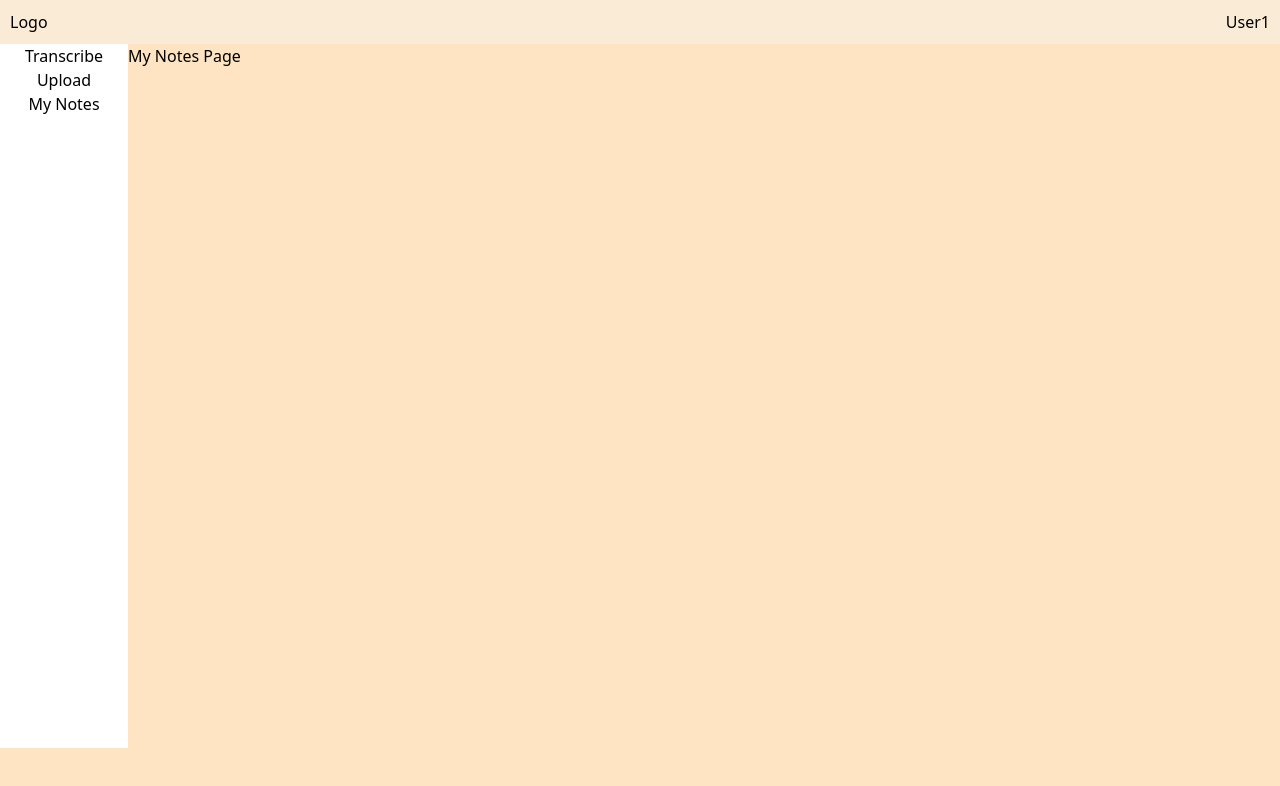
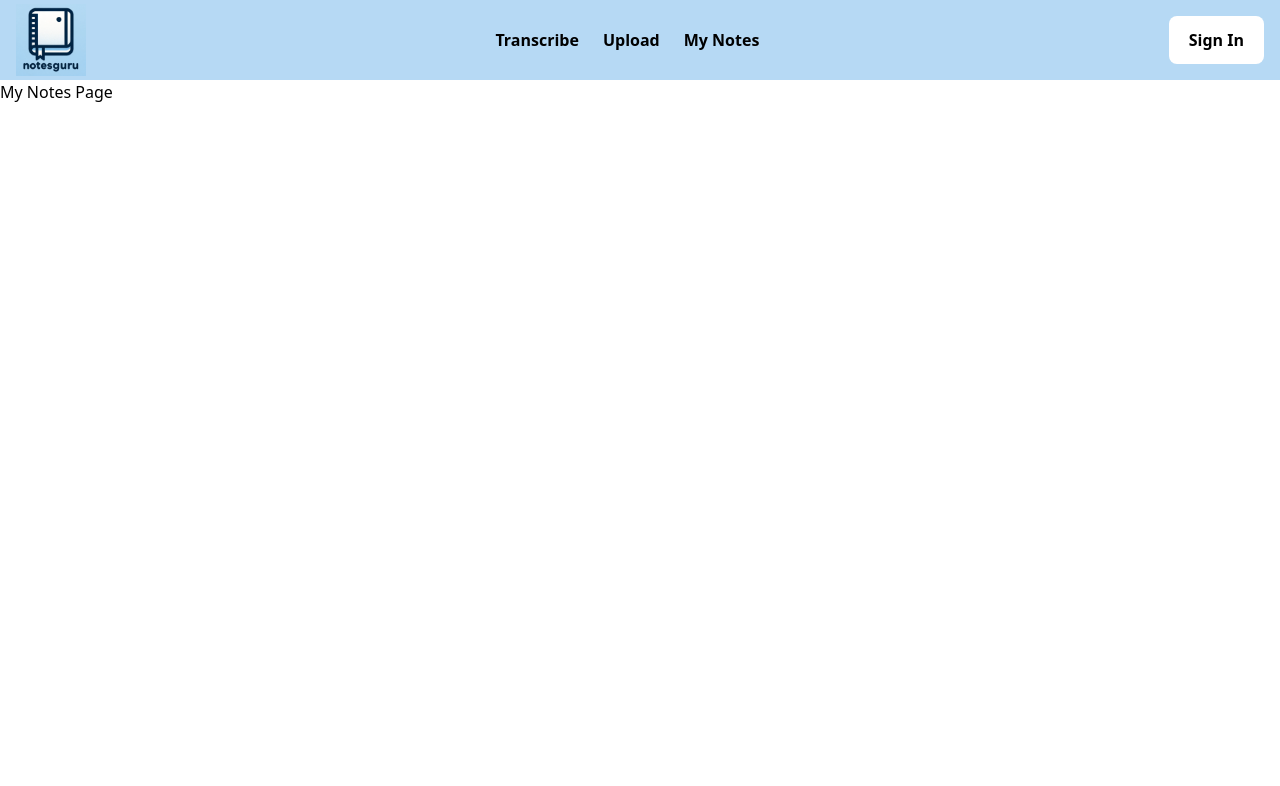
Before and after one commit to aaronshar/gpt-note-app, a Next.js app in the folder frontend/: page /myNotesPage in a window 1280 px wide. Shown: the top 786 px of the page. Built offline with nearby package versions, Linux system fonts and the light colour scheme.

Commit message:
Updated navigation bar and menu and logo design and theme

```diff
--- a/frontend/pages/_document.tsx
+++ b/frontend/pages/_document.tsx
@@ -1,10 +1,15 @@
+import Navigation from "./navigation/navbar";
 import { Html, Head, Main, NextScript } from "next/document";
 
 export default function Document() {
   return (
     <Html lang="en">
       <Head />
+      <Navigation toggle={function (): void {
+          throw new Error("Function not implemented.");
+        } }/>
       <body>
+
         <Main />
         <NextScript />
       </body>
--- a/frontend/pages/index.tsx
+++ b/frontend/pages/index.tsx
@@ -1,21 +1,20 @@
-import Link from 'next/link';
+/*
+* Spring 2024 project
+* Author: @positive235 (https://github.com/positive235)
+* Reference:
+ - NextJS Docs(https://nextjs.org/docs)
+*/
+
+
 import React, { useEffect, useState } from 'react'
 
 function index() {
   return (
-    <><div className="logo-usermenu">
-      <div className="logo"><Link href="/">Logo</Link></div>
-      <div className="usermenu"><Link href="/userPage">User1</Link></div>
-    </div>
+    <>
     <div className="main">
-    <div className="main-menu">
-        <div className="transcribe"><Link href="/">Transcribe</Link></div>
-        <div className="upload"><Link href="/uploadPage">Upload</Link></div>
-        <div className="my-notes"><Link href="/myNotesPage">My Notes</Link></div>
-    </div>
-    <div className="transcribe-page">
-      <div className="trans-note">A note for transcription</div>
-    </div>
+      <div className="transcribe-page">
+        <div className="trans-note">A note for transcription</div>
+      </div>
     </div>
     </>
   );
--- a/frontend/pages/myNotesPage.tsx
+++ b/frontend/pages/myNotesPage.tsx
@@ -1,21 +1,20 @@
+/*
+* Spring 2024 project
+* Author: @positive235 (https://github.com/positive235)
+* Reference:
+ - NextJS Docs(https://nextjs.org/docs)
+*/
+
+
 import React from 'react'
-import Link from 'next/link';
 
 function myNotesPage() {
   return (
-    <><div className="logo-usermenu">
-      <div className="logo"><Link href="/">Logo</Link></div>
-      <div className="usermenu"><Link href="/userPage">User1</Link></div>
-    </div>
+    <>
     <div className="main">
-    <div className="main-menu">
-        <div className="transcribe"><Link href="/">Transcribe</Link></div>
-        <div className="upload"><Link href="/uploadPage">Upload</Link></div>
-        <div className="my-notes"><Link href="/myNotesPage">My Notes</Link></div>
-    </div>
-    <div className="my-notes-page">
-      My Notes Page
-    </div>
+      <div className="my-notes-page">
+        My Notes Page
+      </div>
     </div>
     </>
   )
--- /dev/null
+++ b/frontend/pages/navigation/index.tsx
@@ -0,0 +1,29 @@
+/*
+* Spring 2024 project
+* Author: @positive235 (https://github.com/positive235)
+* Reference:
+  - NextJS Docs(https://nextjs.org/docs)
+  - How to create a responsive navigation bar (https://medium.com/@a.pirus/how-to-create-a-responsive-navigation-bar-in-next-js-13-e5540789a017)
+*/
+
+
+"use client";
+import { useState } from "react";
+import Navbar from "./navbar";
+import Sidebar from "./sidebar";
+
+const Navigation = () => {
+  const [isOpen, setIsOpen] = useState(false);
+  const toggle = () => {
+    setIsOpen(!isOpen);
+  };
+
+  return (
+    <>
+      <Sidebar isOpen={isOpen} toggle={toggle} />
+      <Navbar toggle={toggle}/>
+    </>
+  );
+};
+
+export default Navigation;
--- /dev/null
+++ b/frontend/pages/navigation/navbar/Logo.tsx
@@ -0,0 +1,66 @@
+/*
+* Spring 2024 project
+* Author: @positive235 (https://github.com/positive235)
+* Reference:
+  - NextJS Docs(https://nextjs.org/docs)
+  - How to create a responsive navigation bar (https://medium.com/@a.pirus/how-to-create-a-responsive-navigation-bar-in-next-js-13-e5540789a017)
+*/
+
+"use client";
+import Image from "next/image";
+import { useEffect, useState } from "react";
+import Link from "next/link";
+import User from "./User";
+
+const Logo = () => {
+  // Update the size of the logo when the size of the screen changes
+  const [width, setWidth] = useState(0);
+
+  const updateWidth = () => {
+    const newWidth = window.innerWidth;
+    setWidth(newWidth);
+  };
+
+  useEffect(() => {
+    window.addEventListener("resize", updateWidth);
+    updateWidth();
+  }, []);
+
+  // Change between the logo and the button when the user scrolls
+  const [showButton, setShowButton] = useState(false);
+
+  const changeNavButton = () => {
+    if (window.scrollY >= 400 && window.innerWidth < 768) {
+      setShowButton(true);
+    } else {
+      setShowButton(false);
+    }
+  };
+
+  useEffect(() => {
+    window.addEventListener("scroll", changeNavButton);
+  }, []);
+
+  return (
+    <>
+      <Link href="/" style={{ display: showButton ? "none" : "block" }}>
+        <Image
+          src="/images/logo-notesguru.png"
+          alt="Logo-NotesGuru"
+          width={width < 1024 ? "70" : "170"}
+          height={width < 1024 ? "30" : "60"}
+          className="relative"
+        />
+      </Link>
+      <div
+        style={{
+          display: showButton ? "block" : "none",
+        }}
+      >
+        <User />
+      </div>
+    </>
+  );
+};
+
+export default Logo;
--- /dev/null
+++ b/frontend/pages/navigation/navbar/User.tsx
@@ -0,0 +1,15 @@
+/*
+* Spring 2024 project
+* Author: @positive235 (https://github.com/positive235)
+* Reference:
+  - NextJS Docs(https://nextjs.org/docs)
+  - How to create a responsive navigation bar (https://medium.com/@a.pirus/how-to-create-a-responsive-navigation-bar-in-next-js-13-e5540789a017)
+*/
+
+const User = () => {
+    return (
+      <button className="h-12 rounded-lg bg-white font-bold px-5">Sign In</button>
+
+    );
+  };
+  export default User;
--- /dev/null
+++ b/frontend/pages/navigation/navbar/index.tsx
@@ -0,0 +1,71 @@
+/*
+* Spring 2024 project
+* Author: @positive235 (https://github.com/positive235)
+* Reference:
+  - NextJS Docs(https://nextjs.org/docs)
+  - How to create a responsive navigation bar (https://medium.com/@a.pirus/how-to-create-a-responsive-navigation-bar-in-next-js-13-e5540789a017)
+*/
+
+import React, { useState } from "react";
+import Link from "next/link";
+import Logo from "./Logo";
+import User from "./User";
+import Sidebar from "../sidebar"
+
+const Navbar = ({ toggle }: { toggle: () => void }) => {
+  return (
+    <>
+      <div className="w-full h-20 navbar sticky top-0">
+        <div className="container mx-auto px-4 h-full">
+          <div className="flex justify-between items-center h-full">
+            <Logo />
+            <button
+              type="button"
+              className="inline-flex items-center md:hidden"
+              onClick={toggle}
+            >
+              <svg
+                xmlns="http://www.w3.org/2000/svg"
+                width="40"
+                height="40"
+                viewBox="0 0 24 24"
+                fill="none"
+                stroke="currentColor"
+                strokeWidth="2"
+                strokeLinecap="round"
+                strokeLinejoin="round"
+              >
+                <line x1="3" y1="12" x2="21" y2="12" />
+                <line x1="3" y1="6" x2="21" y2="6" />
+                <line x1="3" y1="18" x2="21" y2="18" />
+              </svg>
+            </button>
+            <Sidebar toggle={toggle}/>
+            <ul className="hidden md:flex gap-x-6 font-bold">
+              <li>
+                <Link href="/">
+                  <p>Transcribe</p>
+                </Link>
+              </li>
+              <li>
+                <Link href="/uploadPage">
+                  <p>Upload</p>
+                </Link>
+              </li>
+              <li>
+                <Link href="/myNotesPage">
+                  <p>My Notes</p>
+                </Link>
+              </li>
+            </ul>
+            <div className="hidden md:block">
+              <User />
+            </div>
+          </div>
+        </div>
+      </div>
+    </>
+  );
+};
+
+export default Navbar;
--- /dev/null
+++ b/frontend/pages/navigation/sidebar/index.tsx
@@ -0,0 +1,54 @@
+/*
+* Spring 2024 project
+* Author: @positive235 (https://github.com/positive235)
+* Reference:
+  - NextJS Docs(https://nextjs.org/docs)
+  - How to create a responsive navigation bar (https://medium.com/@a.pirus/how-to-create-a-responsive-navigation-bar-in-next-js-13-e5540789a017)
+*/
+
+
+import Link from "next/link";
+
+const Sidebar = ({
+    isOpen,
+    toggle,
+  }: {
+    isOpen: boolean;
+    toggle: () => void;
+  }): JSX.Element => {
+    return (
+      <>
+        <div
+          className="sidebar-container fixed w-full h-full overflow-hidden justify-center bg-white grid pt-[120px] left-0 z-10"
+          style={{
+            opacity: `${isOpen ? "1" : "0"}`,
+            top: ` ${isOpen ? "0" : "-100%"}`,
+          }}
+        >
+          <button className="absolute right-0 p-5" onClick={toggle}>
+          {/* Close icon */}
+            <svg xmlns="http://www.w3.org/2000/svg" width="48" height="48" viewBox="0 0 24 24">
+              <path
+                fill="currentColor"
+                d="M19 6.41L17.59 5L12 10.59L6.41 5L5 6.41L10.59 12L5 17.59L6.41 19L12 13.41L17.59 19L19 17.59L13.41 12L19 6.41Z"
+              />
+            </svg>
+          </button>
+
+          <ul className="sidebar-nav text-center leading-relaxed text-xl">
+            <li>
+              <Link href="/" onClick={(e) => { e.preventDefault(); toggle(); }}><p>Transcribe</p></Link>
+            </li>
+            <li>
+              <Link href="/uploadPage" onClick={(e) => { e.preventDefault(); toggle(); }}><p>Upload</p></Link>
+            </li>
+            <li>
+              <Link href="/myNotesPage" onClick={(e) => { e.preventDefault(); toggle(); }}><p>My Notes</p></Link>
+            </li>
+          </ul>
+        </div>
+      </>
+    );
+  };
+
+  export default Sidebar;
--- a/frontend/pages/uploadPage.tsx
+++ b/frontend/pages/uploadPage.tsx
@@ -1,21 +1,20 @@
+/*
+* Spring 2024 project
+* Author: @positive235 (https://github.com/positive235)
+* Reference:
+ - NextJS Docs(https://nextjs.org/docs)
+*/
+
+
 import React from 'react'
-import Link from 'next/link';
 
 function uploadPage() {
   return (
-    <><div className="logo-usermenu">
-      <div className="logo"><Link href="/">Logo</Link></div>
-      <div className="usermenu"><Link href="/userPage">User1</Link></div>
-    </div>
+    <>
     <div className="main">
-    <div className="main-menu">
-        <div className="transcribe"><Link href="/">Transcribe</Link></div>
-        <div className="upload"><Link href="/uploadPage">Upload</Link></div>
-        <div className="my-notes"><Link href="/myNotesPage">My Notes</Link></div>
-    </div>
-    <div className="upload-page">
-        Upload Page
-    </div>
+      <div className="upload-page">
+          Upload Page
+      </div>
     </div>
     </>
   )
--- a/frontend/pages/userPage.tsx
+++ b/frontend/pages/userPage.tsx
@@ -1,21 +1,20 @@
+/*
+* Spring 2024 project
+* Author: @positive235 (https://github.com/positive235)
+* Reference:
+ - NextJS Docs(https://nextjs.org/docs)
+*/
+
+
 import React from 'react'
-import Link from 'next/link';
 
 function userPage() {
   return (
-    <><div className="logo-usermenu">
-      <div className="logo"><Link href="/">Logo</Link></div>
-      <div className="usermenu"><Link href="/userPage">User1</Link></div>
-    </div>
+    <>
     <div className="main">
-    <div className="main-menu">
-        <div className="transcribe"><Link href="/">Transcribe</Link></div>
-        <div className="upload"><Link href="/uploadPage">Upload</Link></div>
-        <div className="my-notes"><Link href="/myNotesPage">My Notes</Link></div>
-    </div>
-    <div className="user-page">
-      User1 Page
-    </div>
+      <div className="user-page">
+        User1 Page
+      </div>
     </div>
     </>
   )
--- a/frontend/styles/globals.css
+++ b/frontend/styles/globals.css
@@ -10,8 +10,12 @@
 
 body {
   margin: 0;
-  color: rgb(var(--foreground-rgb));
-  background-color: bisque;
+  color: black;
+  background-color: white;
+}
+
+.navbar {
+  background-color: #B6D9F4;
 }
 
 .main {
@@ -20,39 +24,23 @@ body {
   height: 44em;
 }
 
-.logo-usermenu {
-  display: flex;
-  justify-content: space-between;
-  background-color:antiquewhite;
-  padding: 10px;
-}
-
-.main-menu {
-  display: flex;
-  align-items: center;
-  flex-direction:column;
-  width: 10%;
-  height: 100%;
-  background-color: white;
-}
-
 .transcribe-page {
   margin: auto;
   display: flex;
   align-items: center;
   width: 90%;
   height: 100%;
-  background-color:blue;
+  background-color:skyblue;
 }
 
 .trans-note {
   margin: auto;
-  background-color: black;
+  background-color: whitesmoke;
   width: 90%;
   height: 75%;
   align-items: center;
   padding: 20px;
   border-style: solid;
-  border-color: red;
+  border-color: blueviolet;
   border-radius: 5%;
 }
```
Also changed, not shown: frontend/public/images/logo-notesguru.png (added), 1 other file (tests, documents, lock files or other folders).
